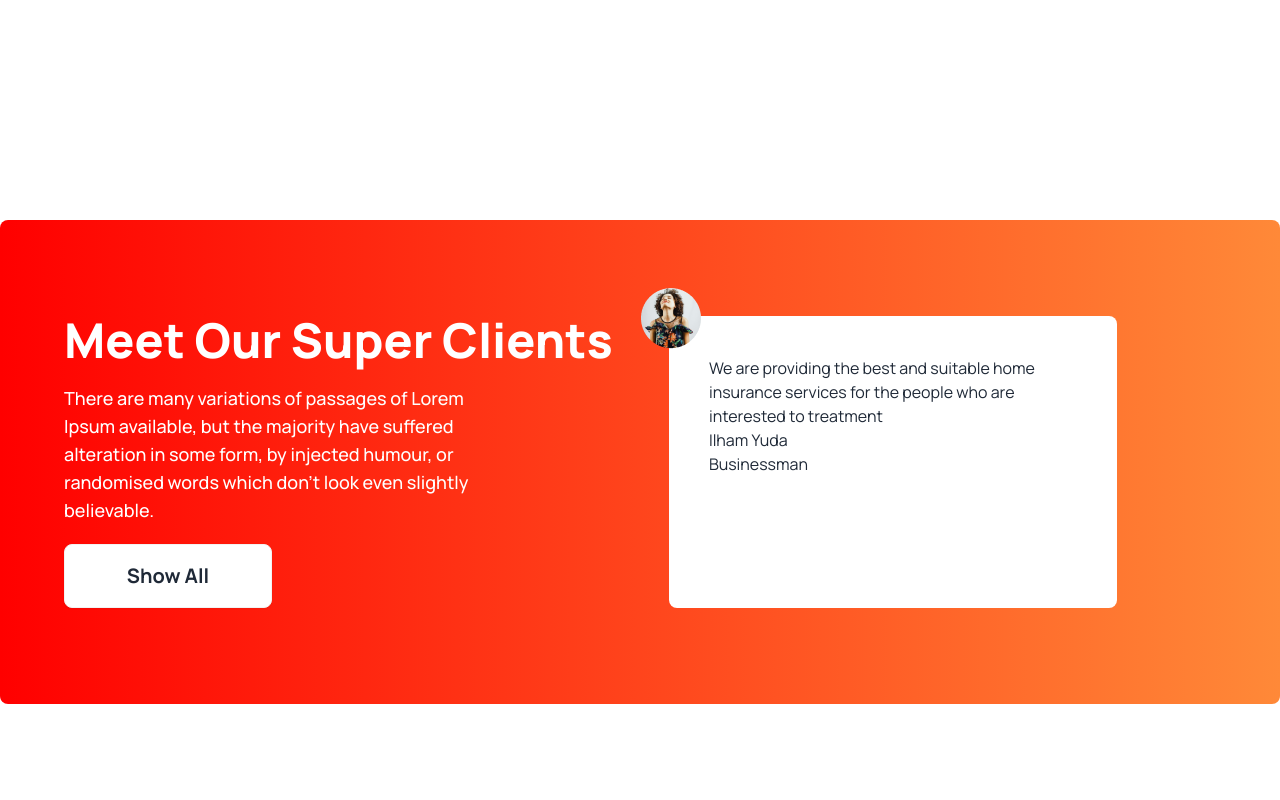
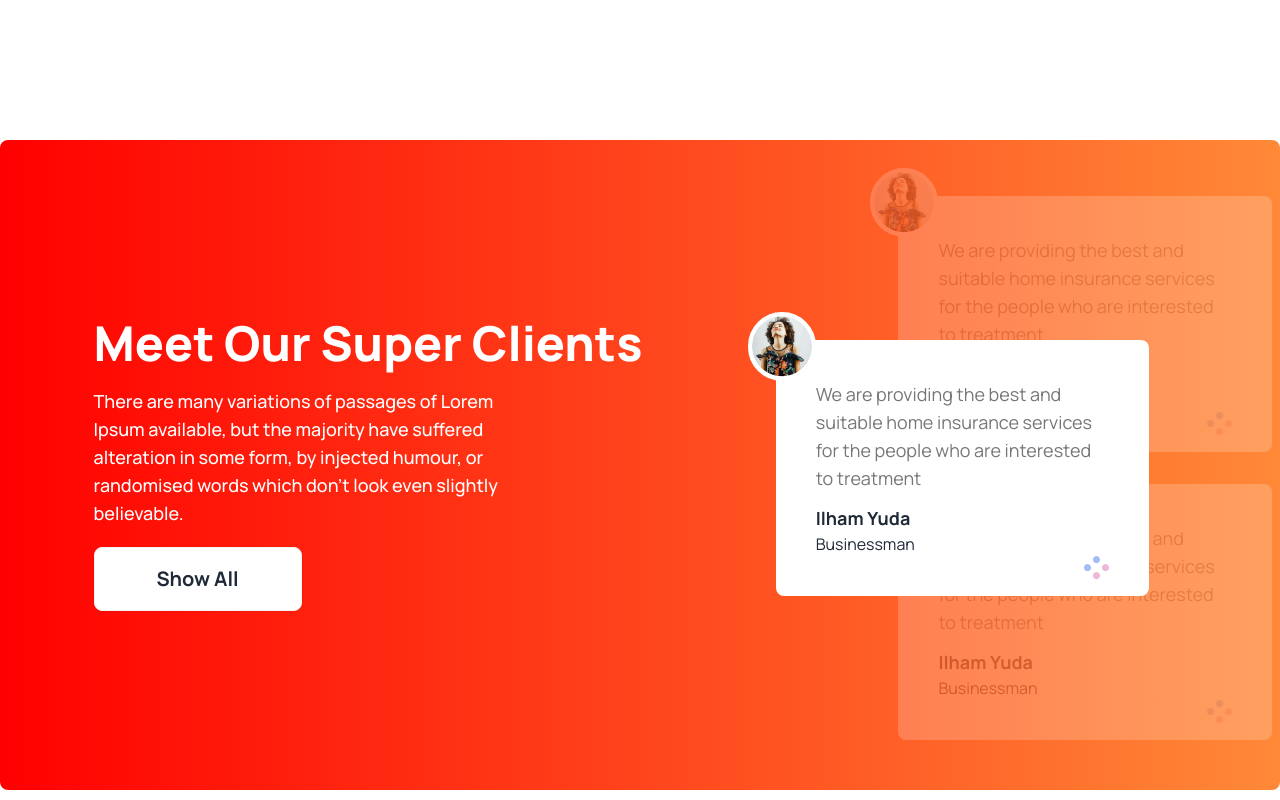
Before and after one commit to NadimMahmudRishan/Tea-house, a plain HTML site: page index.html in a window 1280 px wide. Shown: the part 2604-3404 px from the top of the page. Drawn offline with nearby package versions, Linux system fonts and the light colour scheme.

Commit message:
Super client and review 90

```diff
--- a/index.html
+++ b/index.html
@@ -248,10 +248,12 @@
         </section>
 
         <!-- Customer review -->
-        <section class="my-24 bg-gradient-to-r from-primarycolor to-secondarycolor px-16 py-24 rounded-lg flex flex-col lg:flex-row space-x-14">
+        <section
+            class="lg:mt-4 bg-gradient-to-r from-primarycolor to-secondarycolor lg:px-16 lg:py-24 rounded-lg flex flex-col lg:flex-row lg:space-x-24 h-auto lg:h-[650px] lg:items-center justify-center lg:text-left text-center space-y-52 ">
             <!-- super client -->
-            <div class="space-y-5">
-                <h2 class="text-white text-5xl font-extrabold">Meet Our Super Clients</h2>
+            <div class="flex items-center">
+                <div class="space-y-5 items-center justify-self-center">
+                    <h2 class="text-white text-4xl lg:text-5xl font-extrabold">Meet Our Super Clients</h2>
                     <p class="text-white text-lg font-medium lg:max-w-md">There are many variations of passages of Lorem
                         Ipsum available, but the majority have suffered
                         alteration
@@ -261,13 +263,56 @@
                             class="btn bg-white text-gradient-to-r from-primarycolor to-secondarycolor lg:w-52 lg:h-16 w-40 h-10 text-sm lg:text-xl font-bold">Show
                             All</a></button>
                 </div>
-            <!-- Review card -->
-            <div class="bg-white p-10 rounded-lg lg:max-w-md relative">
-                <img class="absolute -top-7 -left-7" src="/images/client.png" alt="">
-                <p>We are providing the best and suitable home insurance services for the people who are interested to
+            </div>
+            <!-- Current Review -->
+            <div class="h-full">
+                <div class="relative">
+                    <!-- current Review card -->
+                    <div
+                        class="bg-white lg:p-10 rounded-lg lg:h-64 lg:max-w-md w-10/12 mx-auto pt-12 px-2 relative z-10 mb-40">
+                        <img class="absolute -top-7 -left-7 border-4 border-white rounded-full bg-white"
+                            src="/images/client.png" alt="">
+                        <p class="text-minitext font-normal text-lg">We are providing the best and suitable home
+                            insurance
+                            services for the people who are interested to
                             treatment</p>
-                <h4>Ilham Yuda</h4>
-                <p>Businessman</p>
+                        <h4 class="mt-3 font-bold text-lg">Ilham Yuda</h4>
+                        <p class="">Businessman</p>
+                        <div class="flex justify-end">
+                            <img src="/images/circles.png" alt="">
+                        </div>
+                    </div>
+                    <!-- next Review card -->
+                    <div
+                        class="bg-white lg:p-10 px-2 rounded-lg lg:h-64 lg:max-w-md absolute w-10/12 -top-36 lg:left-40 sm:left-7 opacity-20">
+                        <img class="absolute -top-7 -left-7 border-4 border-white rounded-full bg-white"
+                            src="/images/client.png" alt="">
+                        <p class="text-minitext font-normal text-lg">We are providing the best and suitable home
+                            insurance
+                            services for the people who are interested to
+                            treatment</p>
+                        <h4 class="mt-3 font-bold text-lg">Ilham Yuda</h4>
+                        <p class="">Businessman</p>
+                        <div class="flex justify-end">
+                            <img src="/images/circles.png" alt="">
+                        </div>
+                    </div>
+                    <!-- previous Review card -->
+                    <div
+                        class="bg-white px-2 lg:p-10 rounded-lg lg:h-64 lg:max-w-md absolute w-10/12 mx-auto lg:left-40 sm:left-7 top-36  opacity-20">
+                        <img class="absolute -top-7 -left-7 border-4 border-white rounded-full bg-white"
+                            src="/images/client.png" alt="">
+                        <p class="text-minitext font-normal text-lg">We are providing the best and suitable home
+                            insurance
+                            services for the people who are interested to
+                            treatment</p>
+                        <h4 class="mt-3 font-bold text-lg">Ilham Yuda</h4>
+                        <p class="">Businessman</p>
+                        <div class="flex justify-end">
+                            <img src="/images/circles.png" alt="">
+                        </div>
+                    </div>
+                </div>
             </div>
         </section>
 
```
Lines whose indentation alone changed are shown as unchanged.
